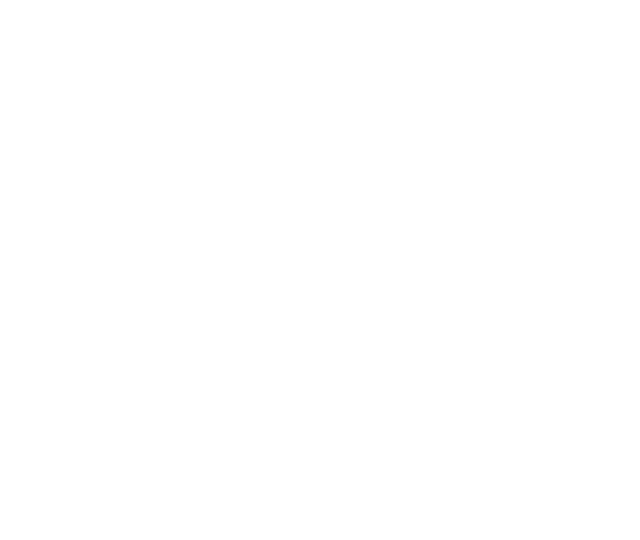
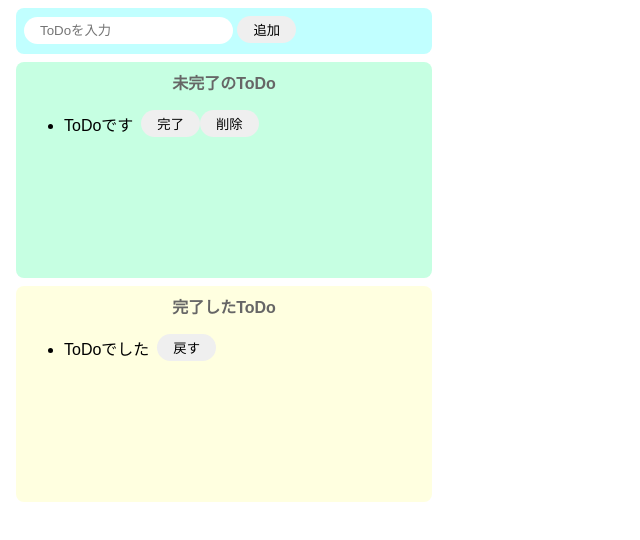
Before and after one commit to isaki0317/ToDo_js, a website built with Parcel: page index.html in a window 1280 px wide. Shown: the whole page, without its empty margins (0-640 px from the left). Built offline with nearby package versions, Linux system fonts and the light colour scheme.

Commit message:
[update]アプリ大枠完成

```diff
--- a/index.html
+++ b/index.html
@@ -1,16 +1,34 @@
 <!DOCTYPE html>
 <html>
-
   <head>
     <title>Parcel Sandbox</title>
     <meta charset="UTF-8" />
   </head>
 
   <body>
-	<div id="app"></div>
-
-	<script src="src/index.js">
-	</script>
+    <div class="input-area">
+      <input id="add-text" placeholder="ToDoを入力" />
+      <button id="add-button">追加</button>
+    </div>
+    <div class="incomplete-area">
+      <p class="title">未完了のToDo</p>
+      <ul id="incomplete-list">
+        <div class="list-row">
+          <li>ToDoです</li>
+          <button>完了</button>
+          <button>削除</button>
+        </div>
+      </ul>
+    </div>
+    <div class="complete-area">
+      <p class="title">完了したToDo</p>
+      <ul>
+        <div class="list-row">
+          <li>ToDoでした</li>
+          <button>戻す</button>
+        </div>
+      </ul>
+    </div>
+    <script src="src/index.js"></script>
   </body>
-
 </html>
--- a/src/index.js
+++ b/src/index.js
@@ -1 +1,22 @@
 import "./styles.css";
+
+const onClickAdd = () => {
+  //テキストボックスの値を取得し、初期化する
+  const inputText = document.getElementById("add-text").value;
+  document.getElementById("add-text").value = "";
+
+  //div生成
+  const div = document.createElement("div");
+  div.className = "list-row";
+  //li生成 valueを変数から設定
+  const li = document.createElement("li");
+  li.innerText = inputText;
+  //divタグの子要素に各要素設定
+  div.appendChild(li);
+  //未完了のリスト(ul)に追加
+  document.getElementById("incomplete-list").appendChild(div);
+};
+
+document
+  .getElementById("add-button")
+  .addEventListener("click", () => onClickAdd());
--- a/src/styles.css
+++ b/src/styles.css
@@ -1,3 +1,65 @@
 body {
   font-family: sans-serif;
 }
+
+input {
+  border-radius: 16px;
+  border: none;
+  padding: 6px 16px;
+  outline: none;
+}
+
+button {
+  border-radius: 16px;
+  border: none;
+  padding: 4px 16px;
+}
+button:hover {
+  background-color: #ff7fff;
+  color: #fff;
+  cursor: pointer;
+}
+
+li {
+  margin-right: 8px;
+}
+
+.input-area {
+  background-color: #c1ffff;
+  width: 400px;
+  height: 30px;
+  padding: 8px;
+  margin: 8px;
+  border-radius: 8px;
+}
+
+.incomplete-area {
+  background-color: #c6ffe2;
+  width: 400px;
+  min-height: 200px;
+  padding: 8px;
+  margin: 8px;
+  border-radius: 8px;
+}
+
+.complete-area {
+  background-color: #ffffe0;
+  width: 400px;
+  min-height: 200px;
+  padding: 8px;
+  margin: 8px;
+  border-radius: 8px;
+}
+
+.title {
+  text-align: center;
+  margin-top: 0;
+  font-weight: bold;
+  color: #666;
+}
+
+.list-row {
+  display: flex;
+  align-items: center;
+  padding-bottom: 4px;
+}
```
Lines whose indentation alone changed are shown as unchanged.
